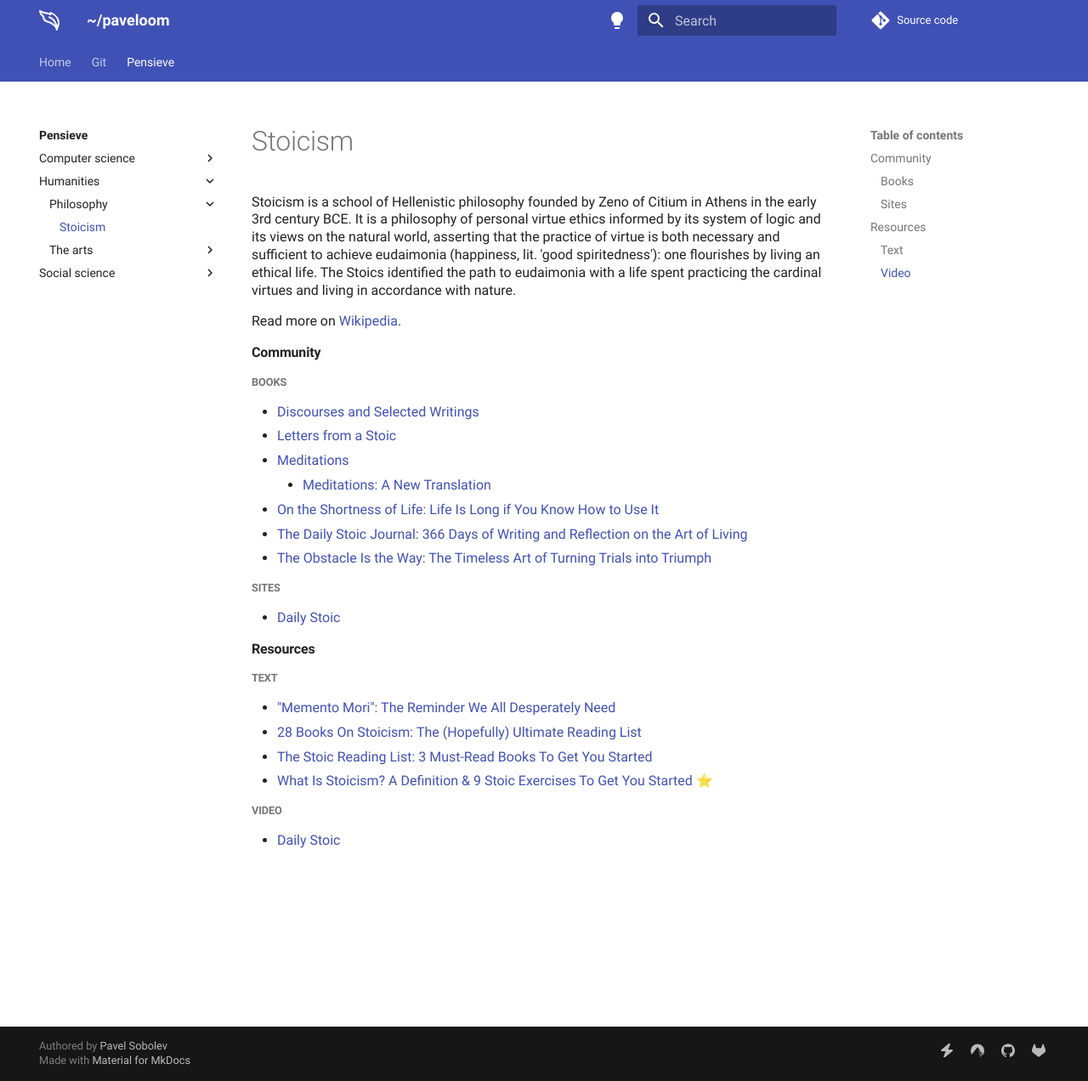
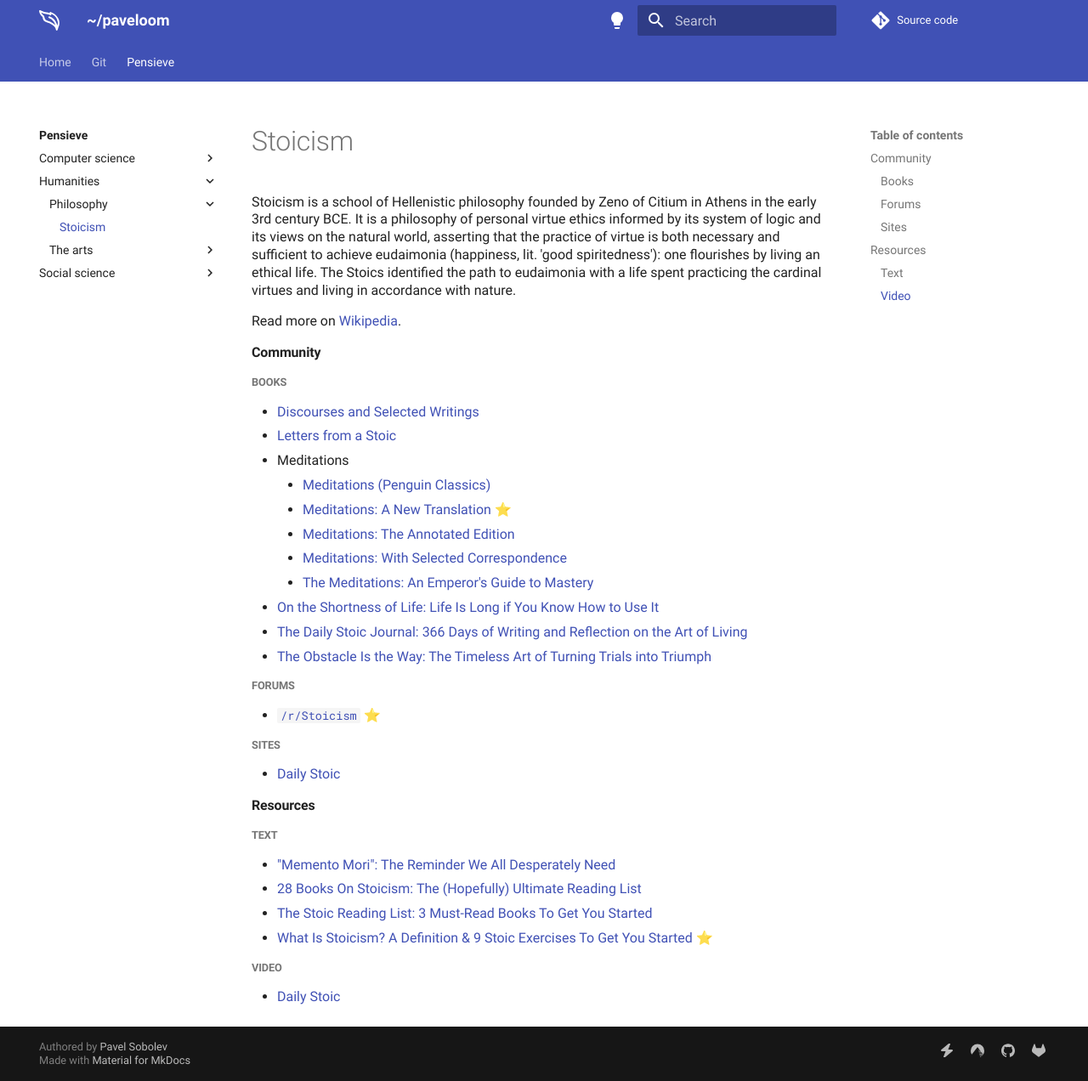
Before and after one commit to paveloom/paveloom.dev, an MkDocs documentation site: the page built from content/pensieve/stoicism.md, in a window 1280 px wide and 1272 px high. Shown: the whole window at 85% size. Built offline with MkDocs 1.6.1 and Material for MkDocs 9.7.7, drawn with Linux system fonts in a browser that asks for light colours; comment, search, counter and statistics services are not loaded.

Commit message:
Pensieve: update the Stoicism page.

```diff
--- a/content/pensieve/stoicism.md
+++ b/content/pensieve/stoicism.md
@@ -9,11 +9,18 @@ Read more on [Wikipedia](https://en.wikipedia.org/wiki/Stoicism).
 ##### Books
 - [Discourses and Selected Writings](https://www.goodreads.com/book/show/4143812-discourses-and-selected-writings)
 - [Letters from a Stoic](https://www.goodreads.com/book/show/97411.Letters_from_a_Stoic)
-- [Meditations](https://www.goodreads.com/book/show/30659.Meditations)
-    - [Meditations: A New Translation](https://www.goodreads.com/book/show/19617217-meditations)
+- Meditations
+    - [Meditations (Penguin Classics)](https://www.goodreads.com/book/show/30659.Meditations)
+    - [Meditations: A New Translation](https://www.goodreads.com/book/show/60103459-meditations) ⭐
+    - [Meditations: The Annotated Edition](https://www.goodreads.com/book/show/58950970-meditations)
+    - [Meditations: With Selected Correspondence](https://www.goodreads.com/book/show/10429637-meditations)
+    - [The Meditations: An Emperor's Guide to Mastery](https://www.goodreads.com/book/show/58451610-the-meditations)
 - [On the Shortness of Life: Life Is Long if You Know How to Use It](https://www.goodreads.com/book/show/97412.On_the_Shortness_of_Life)
 - [The Daily Stoic Journal: 366 Days of Writing and Reflection on the Art of Living](https://www.goodreads.com/book/show/36517689-the-daily-stoic-journal)
 - [The Obstacle Is the Way: The Timeless Art of Turning Trials into Triumph](https://www.goodreads.com/book/show/18668059-the-obstacle-is-the-way)
+
+##### Forums
+- [`/r/Stoicism`](https://reddit.com/r/Stoicism) ⭐
 
 ##### Sites
 - [Daily Stoic](https://dailystoic.com)
```
